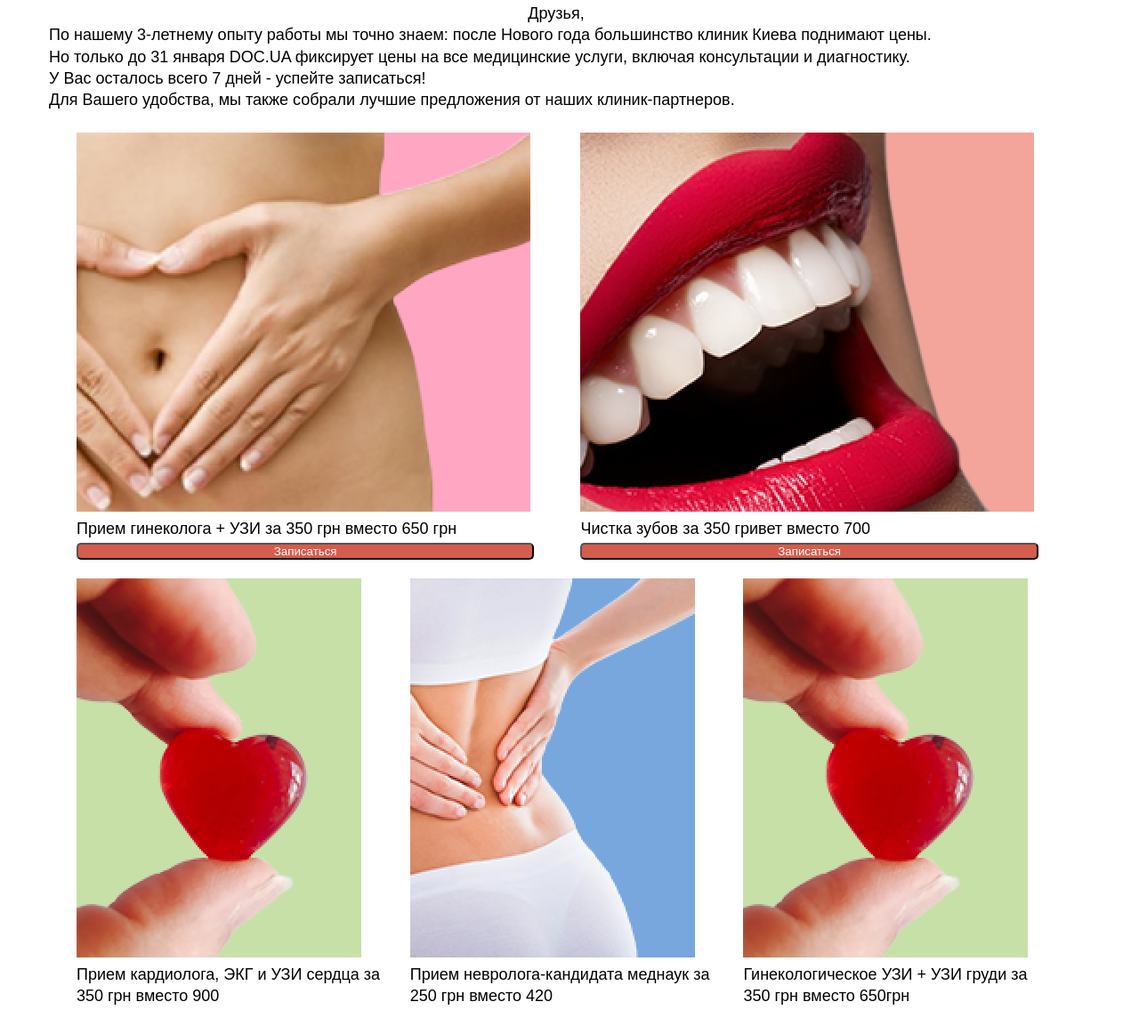
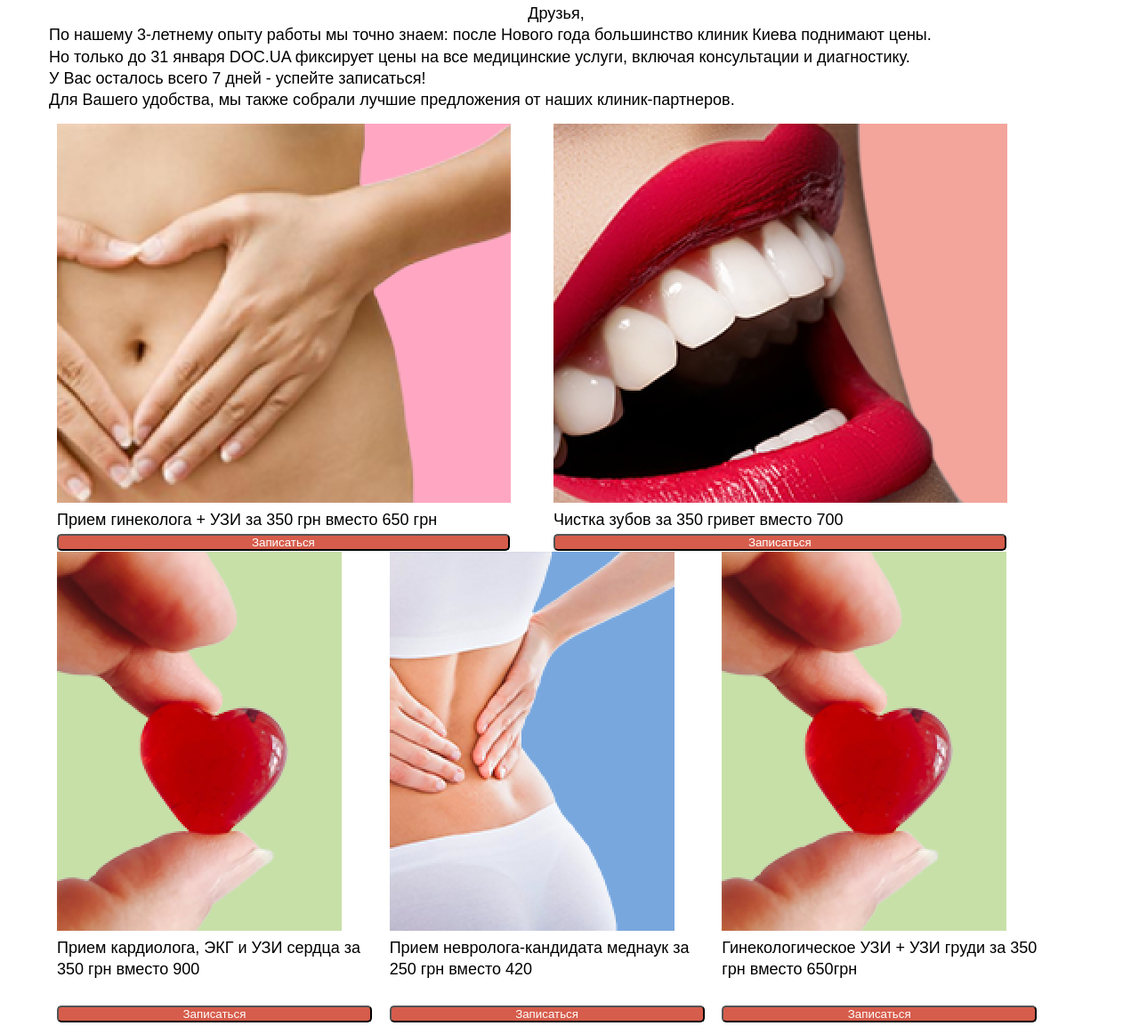
Before and after one commit to Yevgen32/lab_web_1, a plain HTML site: page task_5/index.html in a window 1280 px wide. Shown: the part 332-1485 px from the top of the page at 89% size. Drawn offline with Linux system fonts and the light colour scheme.

Commit message:
fixed bag with images

```diff
--- a/task_5/css/style.css
+++ b/task_5/css/style.css
@@ -36,19 +36,18 @@ body {
     margin-right: 5%;
 }
 .galary{
-	width: 94%;
+	width: 96%;
 	max-width: 1200px;
 	margin: 0 auto;
 }
 .image1{
-	width: 48%;
+	width: 46%;
     display: inline-block;
-    margin: 10px;
+    margin-right: 2%;
 }
 .image2{
-	width: 31%;
+	width: 32%;
     display: inline-block;
-    margin: 10px;
 }
 .text{
 	margin: 15px;
@@ -65,7 +64,7 @@ body {
 button {
   border-radius: 5px;
   background-color: #d65c4b;
-  width: 95%;
-  height: 30%;
+  width: 96%;
+  height: 35%;
   color: white;
 }
```
Also changed, not shown: task_5/text.txt (deleted).
